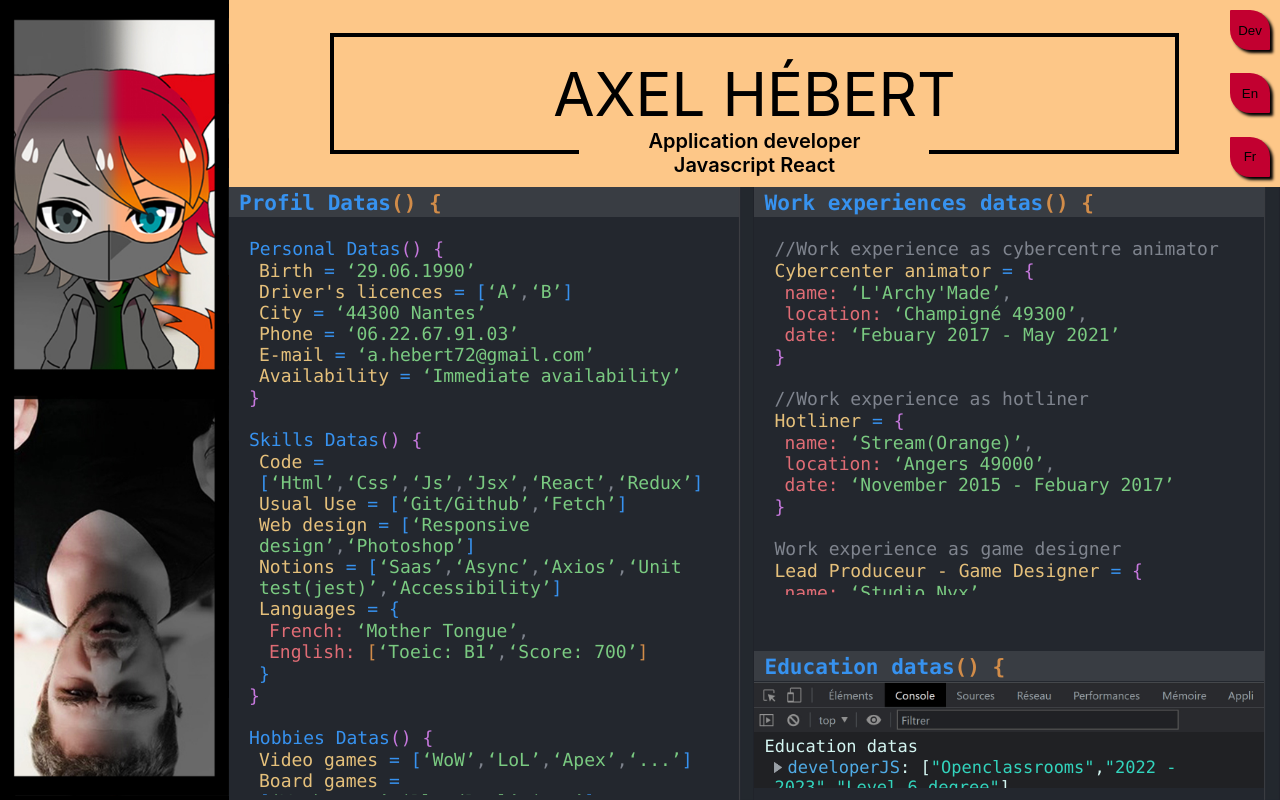
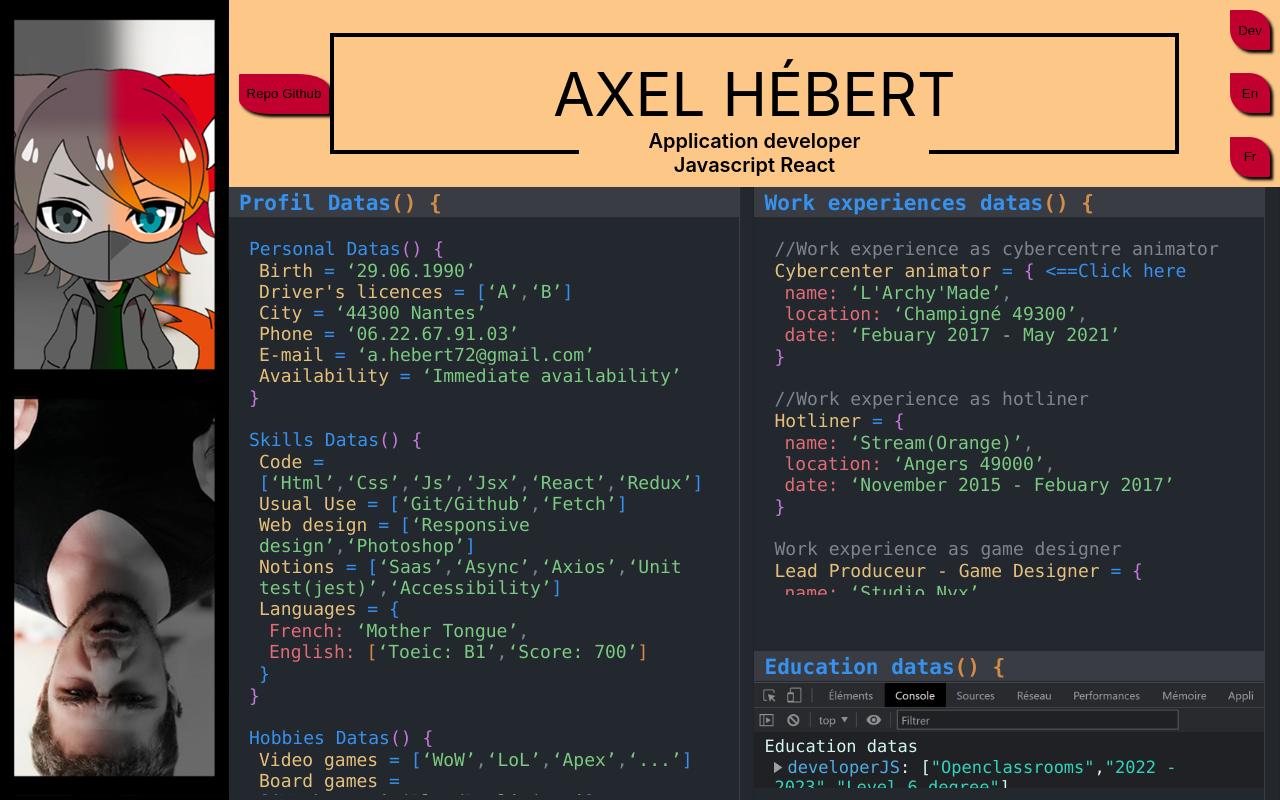
Before and after one commit to zKittyGB/cv, a React (Create React App) app: page / in a window 1280 px wide. Both pictures are taken after a click on the button "En". Built offline with nearby package versions, Linux system fonts and the light colour scheme.

Commit message:
add some visual update

```diff
--- a/src/components/Home/Header.js
+++ b/src/components/Home/Header.js
@@ -13,6 +13,10 @@ export default function Avatar(props) {
   }
   return (
     <div className="header">
+      <button className="header_repo_button">
+        <a href="https://github.com/zKittyGB?tab=repositories">Repo Github</a>
+      </button>
+
       <div className="header_versionButtons">
         <button
           className="header_versionButtons_button"
--- a/src/components/Home/sectionData/SectionDataRightEnglish.js
+++ b/src/components/Home/sectionData/SectionDataRightEnglish.js
@@ -31,7 +31,7 @@ export default function SectionDataRight() {
           {changeColor(grey, "//Work experience as cybercentre  animator")}
         </p>
         <div
-          className="margin20px"
+          className="margin20px cursor"
           onClick={(event) => {
             dispatch({
               type: "setModalOpen",
@@ -43,6 +43,7 @@ export default function SectionDataRight() {
           {changeColor(yellow, " cybercenterAnimator")}
           {changeColor(blue, " = ")}
           {changeColor(purple, "{")}
+          {changeColor(blue, " <==Click here")}
         </div>
         <p className="margin30px">
           {changeColor(red, "name: ")}
@@ -63,7 +64,7 @@ export default function SectionDataRight() {
           <br />
         </p>
         <div
-          className="margin20px"
+          className="margin20px  cursor"
           onClick={(event) => {
             dispatch({
               type: "setModalOpen",
@@ -95,7 +96,7 @@ export default function SectionDataRight() {
           <br />
         </p>
         <div
-          className="margin20px"
+          className="margin20px cursor"
           onClick={(event) => {
             dispatch({
               type: "setModalOpen",
@@ -127,7 +128,7 @@ export default function SectionDataRight() {
           <br />
         </p>
         <div
-          className="margin20px"
+          className="margin20px cursor"
           onClick={(event) => {
             dispatch({
               type: "setModalOpen",
@@ -159,7 +160,7 @@ export default function SectionDataRight() {
           <br />
         </p>
         <div
-          className="margin20px"
+          className="margin20px cursor"
           onClick={(event) => {
             dispatch({
               type: "setModalOpen",
--- a/src/components/Home/sectionData/noDev/SectionDataRightNoDev.js
+++ b/src/components/Home/sectionData/noDev/SectionDataRightNoDev.js
@@ -53,7 +53,7 @@ export default function SectionDataRight() {
           )}
         </p>
         <div
-          className="margin20px"
+          className="margin20px cursor"
           onClick={(event) => {
             dispatch({
               type: "setModalOpen",
@@ -67,6 +67,10 @@ export default function SectionDataRight() {
           )}
           {changeColor(blue, " = ")}
           {changeColor(purple, "{")}
+          {changeColor(
+            blue,
+            `${workExperienceData.keyword.click[arrayVersion]}`
+          )}
         </div>
 
         <p className="margin30px">
@@ -98,7 +102,7 @@ export default function SectionDataRight() {
           <br />
         </p>
         <div
-          className="margin20px"
+          className="margin20px cursor"
           onClick={(event) => {
             dispatch({
               type: "setModalOpen",
@@ -139,7 +143,7 @@ export default function SectionDataRight() {
           <br />
         </p>
         <div
-          className="margin20px"
+          className="margin20px cursor"
           onClick={(event) => {
             dispatch({ type: "setModalOpen", payload: { job: "gameDesign" } });
           }}
@@ -180,7 +184,7 @@ export default function SectionDataRight() {
           <br />
         </p>
         <div
-          className="margin20px"
+          className="margin20px cursor"
           onClick={(event) => {
             dispatch({ type: "setModalOpen", payload: { job: "railways" } });
           }}
@@ -223,7 +227,7 @@ export default function SectionDataRight() {
           <br />
         </p>
         <div
-          className="margin20px"
+          className="margin20px cursor"
           onClick={(event) => {
             dispatch({
               type: "setModalOpen",
--- a/src/css/home/Header.css
+++ b/src/css/home/Header.css
@@ -1,4 +1,5 @@
 .header {
+    position: relative;
     display: flex;
     align-items: center;
     justify-content:center;
@@ -17,6 +18,24 @@
     flex-direction: column;
     align-content: space-between;
     justify-content: space-around;
+}
+.header_repo_button{
+    position: absolute;
+    left:10px;
+    width:90px;
+    height: 40px;
+    border-radius: 1px 35%;
+    border:0px solid;
+    box-shadow: 3px 3px 3px black;
+    background-color: #c20030;
+}
+.header_repo_button a:link{
+    text-decoration: none;
+    color:black;
+}
+.header_repo_button a:visited{
+    text-decoration: none;
+    color:black;
 }
 
 .header_versionButtons_button {
--- a/src/css/home/Home.css
+++ b/src/css/home/Home.css
@@ -49,3 +49,7 @@
     display: flex;
     align-items: center;
 }
+
+.cursor {
+    cursor: pointer;
+}
--- a/src/css/home/SectionData/noDev/SectionDataRightNoDev.css
+++ b/src/css/home/SectionData/noDev/SectionDataRightNoDev.css
@@ -23,7 +23,6 @@
     scrollbar-width: none;  /* Firefox */
   }
 
-
 .margin10px{
     margin: 0;
     margin-bottom: 1px;
--- a/src/utils/data.js
+++ b/src/utils/data.js
@@ -5,6 +5,7 @@ export const workExperienceData = {
   ],
   titleEducExp: ["Données de scolarité", "Education datas"],
   keyword: {
+    click: [" <==Cliquez ici", " <==Click here"],
     name: ["nom: ", "name: "],
     location: ["lieu: ", "location: "],
     modal: {
```
